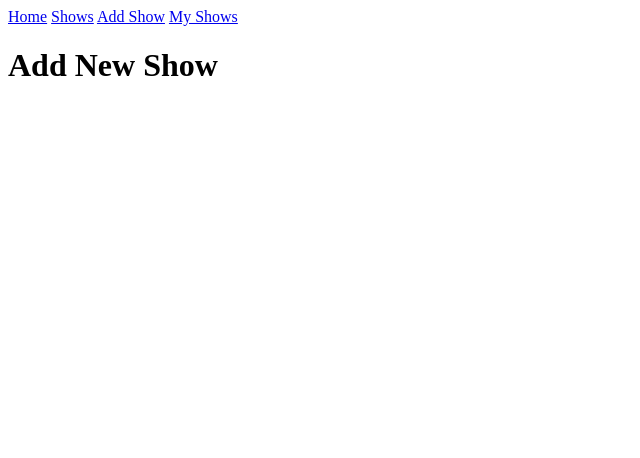
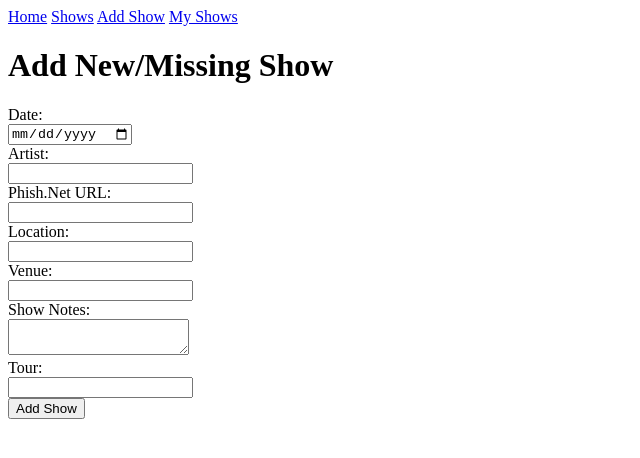
Before and after one commit to nicholasgacicia/IWATS-App, a React (Create React App) app: page /addshow in a window 1280 px wide. Shown: the top 458 px of the page, without its empty margins (0-640 px from the left). Built offline with nearby package versions, Linux system fonts and the light colour scheme.

Commit message:
Add new game

```diff
--- a/src/components/Shows/ShowsCard.js
+++ b/src/components/Shows/ShowsCard.js
@@ -1,5 +1,12 @@
 const ShowsCard = (props) => {
-  return <div>{props.show.showdate}</div>
+  return (
+    <>
+      <div>{props.show.showdate} - {props.show.venue} - {props.show.location}</div>
+      <button onClick={() => props.deleteShow(props.show._id)}>Delete</button>{'  '}
+      <button>Update</button>
+      <hr />
+    </>
+  );
 };
 
 export default ShowsCard;
--- a/src/components/Shows/ShowsList.js
+++ b/src/components/Shows/ShowsList.js
@@ -2,7 +2,9 @@ import ShowsCard from './ShowsCard';
 
 const GamesList = (props) => {
   return props.shows.map((showsObj) => {
-    return <ShowsCard key={showsObj._id} show={showsObj} />
+    return (
+      <ShowsCard key={showsObj._id} show={showsObj} deleteShow={props.deleteShow} />
+    )
   });
 };
 
--- a/src/pages/AddShowPage.js
+++ b/src/pages/AddShowPage.js
@@ -1,10 +1,105 @@
 import React from 'react';
+class AddShowPage extends React.Component {
+  state = {
+    showdate: '',
+    artist: '',
+    link: '',
+    location: '',
+    venue: '',
+    shownotes: '',
+    tourname: '',
+  };
 
-class AddShowPage extends React.Component {
+  handleChange = (event) => {
+    this.setState({
+      [event.target.id]: event.target.value
+    });
+  };
+
+  handleSubmit = (event) => {
+    event.preventDefault();
+    // console.log(this.state);
+    fetch('http://localhost:4000/api/shows', {
+      method: 'POST',
+      headers: {
+        'Content-Type': 'application/json',
+      },
+      body: JSON.stringify(this.state),
+    });
+  };
+
   render() {
     return (
       <div>
-        <h1>Add New Show</h1>
+        <h1>Add New/Missing Show</h1>
+
+        <form onSubmit={this.handleSubmit}>
+          <label htmlFor="showdate">Date: </label><br />
+          <input
+            type="date"
+            id="showdate"
+            name="showdate"
+            value={this.state.showdate}
+            onChange={this.handleChange}
+          /><br />
+
+          <label htmlFor="artist">Artist: </label><br />
+          <input
+            type="text"
+            id="artist"
+            name="artist"
+            value={this.state.artist}
+            onChange={this.handleChange}
+          /><br />
+
+          <label htmlFor="link">Phish.Net URL: </label><br />
+          <input
+            type="text"
+            id="link"
+            name="link"
+            value={this.state.link}
+            onChange={this.handleChange}
+          /><br />
+
+          <label htmlFor="location">Location: </label><br />
+          <input
+            type="text"
+            id="location"
+            name="location"
+            value={this.state.location}
+            onChange={this.handleChange}
+          /><br />
+
+          <label htmlFor="venue">Venue: </label><br />
+          <input
+            type="text"
+            id="venue"
+            name="venue"
+            value={this.state.venue}
+            onChange={this.handleChange}
+          /><br />
+
+          <label htmlFor="shownotes">Show Notes: </label><br />
+          <textarea
+            type="textarea"
+            id="shownotes"
+            name="shownotes"
+            value={this.state.shownotes}
+            onChange={this.handleChange}
+          /><br />
+
+          <label htmlFor="tourname">Tour: </label><br />
+          <input
+            type="text"
+            id="tourname"
+            name="tourname"
+            value={this.state.tourname}
+            onChange={this.handleChange}
+          /><br />
+
+          <button type="submit">Add Show</button>
+        </form>
+
       </div>
     );
   }
--- a/src/pages/ShowsPage.js
+++ b/src/pages/ShowsPage.js
@@ -18,11 +18,15 @@ class ShowsPage extends React.Component {
       .catch()
   }
 
+  handleDeleteShow = (showId) => {
+    console.log(showId);
+  };
+
   render() {
     return (
       <div>
         <h1>Shows Index</h1>
-        <ShowsList shows={this.state.shows} />
+        <ShowsList shows={this.state.shows} deleteShow={this.handleDeleteShow} />
       </div>
     );
   }
```
